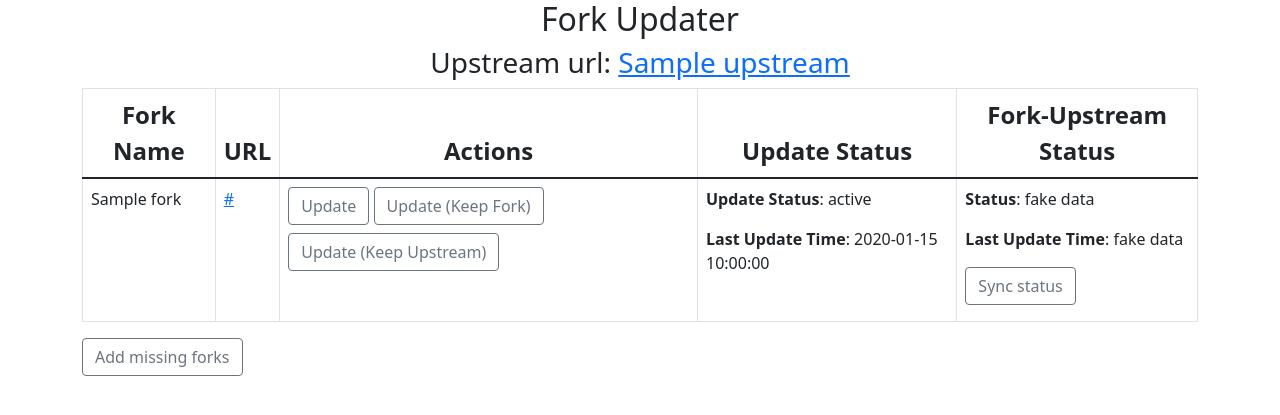
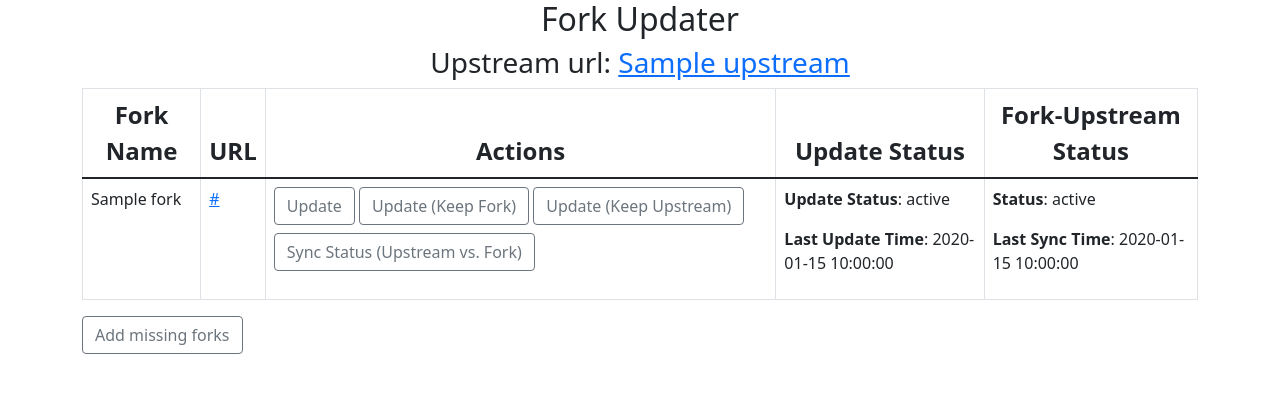
Before and after one commit to WhiteJaeger/fork-updater, a Flask app: template templates/home.html in a window 1280 px wide. Shown: the top 415 px of the page. Run offline with Flask 2, Linux system fonts and the light colour scheme; the template is opened without the code that fills it: most values are stand-ins (such as "Sample title", 1, 10 or a date in 2020).

Commit message:
sync and update statuses, sync action

```diff
--- a/app.py
+++ b/app.py
@@ -4,7 +4,7 @@ from subprocess import run, CompletedProcess
 
 from flask import Flask, render_template, request, json
 
-from constants import UPSTREAM_REPO_URL, CURRENT_DIR, PATH_TO_LOG_FILE, PATH_TO_ERROR_LOG_FILE
+from constants import UPSTREAM_REPO_URL, CURRENT_DIR, PATH_TO_LOG_FILE, PATH_TO_ERROR_LOG_FILE, GH_USER
 from db import get_forks_from_db, sync_forks_list_with_github, get_db
 from utils import generate_random_string, write_log
 
@@ -20,10 +20,10 @@ def home():
 @app.route('/update', methods=['POST'])
 def update_fork():
     data = json.loads(request.get_data().decode('utf-8'))
-    url = data.get('url')
+    fork_url = data.get('url')
     update_strategy = data.get('strategy')
     random_string = generate_random_string()
-    args = [random_string, url, UPSTREAM_REPO_URL, 'WhiteJaeger', update_strategy]
+    args = [random_string, fork_url, UPSTREAM_REPO_URL, GH_USER, update_strategy]
 
     rc: CompletedProcess = run([os.path.join(CURRENT_DIR, 'update.sh'), *args], capture_output=True)
 
@@ -36,15 +36,53 @@ def update_fork():
     result = {'returnCode': str(rc.returncode)}
 
     if rc.returncode == 0:
-        cur_time = datetime.datetime.now()
+        cur_time = datetime.datetime.now().ctime()
         db = get_db()
-        db.execute('UPDATE forks SET status = ?, lastUpdateTime = ? WHERE url = ?',
-                   ('updated', cur_time, url))
+        db.execute('UPDATE forks SET updateStatus = ?, lastUpdateTime = ? WHERE url = ?',
+                   ('Updated', cur_time, fork_url))
         db.commit()
         db.close()
-        result['status'] = 'updated'
+        result['updateStatus'] = 'Updated'
         result['lastUpdateTime'] = cur_time
 
+    return json.dumps(result)
+
+
+@app.route('/update-fork-status', methods=['POST'])
+def update_fork_status():
+    data = json.loads(request.get_data().decode('utf-8'))
+    fork_url = data.get('url')
+    random_string = generate_random_string()
+    args = [random_string, fork_url, UPSTREAM_REPO_URL, GH_USER]
+    rc: CompletedProcess = run([os.path.join(CURRENT_DIR, 'check_if_fork_has_conflict.sh'), *args], capture_output=True)
+
+    stdout = rc.stdout.decode('utf-8')
+    write_log(PATH_TO_LOG_FILE, stdout)
+
+    stderr = rc.stderr.decode('utf-8')
+    write_log(PATH_TO_ERROR_LOG_FILE, stderr)
+
+    # 0 - no conflict, 1 - conflict
+    result = {'returnCode': str(rc.returncode)}
+    if rc.returncode != 0 and rc.returncode != 1:
+        return 'UNKNOWN RETURN CODE!'
+
+    cur_time = datetime.datetime.now()
+    db = get_db()
+
+    if rc.returncode == 0:
+
+        db.execute('UPDATE forks SET syncStatus = ?, lastSyncTime = ? WHERE url = ?',
+                   ('No conflict', cur_time, fork_url))
+        result['syncStatus'] = 'No conflict'
+    elif rc.returncode == 1:
+        db.execute('UPDATE forks SET syncStatus = ?, lastSyncTime = ? WHERE url = ?',
+                   ('Conflict', cur_time, fork_url))
+        result['syncStatus'] = 'Conflict'
+
+    db.commit()
+    db.close()
+    result['lastSyncTime'] = cur_time
     return json.dumps(result)
 
 
--- a/constants.py
+++ b/constants.py
@@ -5,3 +5,4 @@ UPSTREAM_REPO_URL = r'https://github.com/student-org-mock/mock-2021'
 CURRENT_DIR = os.path.dirname(os.path.abspath(__file__))
 PATH_TO_LOG_FILE = os.path.join(CURRENT_DIR, 'log.txt')
 PATH_TO_ERROR_LOG_FILE = os.path.join(CURRENT_DIR, 'error_log.txt')
+GH_USER = 'WhiteJaeger'
--- a/schema.sql
+++ b/schema.sql
@@ -4,6 +4,8 @@ CREATE TABLE forks (
     id INTEGER PRIMARY KEY AUTOINCREMENT,
     name TEXT NOT NULL,
     url TEXT NOT NULL,
-    status TEXT NOT NULL,
-    lastUpdateTime timestamp
+    updateStatus TEXT NOT NULL,
+    syncStatus TEXT NOT NULL,
+    lastUpdateTime timestamp,
+    lastSyncTime timestamp
 );
--- a/static/css/main.css
+++ b/static/css/main.css
@@ -36,6 +36,20 @@ body.loading .modal {
                 no-repeat;
 }
 
+.fork-update-status.loading {
+    background: rgba( 255, 255, 255, .8 )
+                url('http://i.stack.imgur.com/FhHRx.gif')
+                50% 50%
+                no-repeat;
+}
+
+.fork-upstream-status.loading {
+    background: rgba( 255, 255, 255, .8 )
+                url('http://i.stack.imgur.com/FhHRx.gif')
+                50% 50%
+                no-repeat;
+}
+
 
 #fork-table {
     margin-top: 20px;
--- a/static/js/main.js
+++ b/static/js/main.js
@@ -5,6 +5,7 @@ function updateFork(event) {
     const strategy = event.data.strategy
 
     $(event.data.row).find('.fork-actions').addClass('loading');
+    $(event.data.row).find('.fork-update-status').addClass('loading');
     const actionButtons = $(event.data.row).find('.fork-actions').children('.btn');
     actionButtons.each(function () {
         $(this).prop('disabled', true);
@@ -20,10 +21,52 @@ function updateFork(event) {
         success: async function (data) {
             if (data['returnCode'] !== '0') {
                 alert(`Error! Code: ${data['returnCode']}`)
+                $(event.data.row).find('.fork-actions').removeClass('loading');
+                $(event.data.row).find('.fork-update-status').removeClass('loading');
             } else {
-                $(event.data.row).find('.update-status-value').text(data['status']);
+                $(event.data.row).find('.update-status-value').text(data['updateStatus']);
                 $(event.data.row).find('.update-status-time').text(data['lastUpdateTime']);
                 $(event.data.row).find('.fork-actions').removeClass('loading');
+                $(event.data.row).find('.fork-update-status').removeClass('loading');
+                actionButtons.each(function () {
+                    $(this).prop('disabled', false);
+                });
+                $(event.data.row).addClass('table-success');
+                await new Promise(r => setTimeout(r, 500));
+                $(event.data.row).removeClass('table-success');
+            }
+        }
+    });
+}
+
+function updateForkStatus(event) {
+
+    const url = $(event.data.row).attr('id')
+
+    $(event.data.row).find('.fork-upstream-status').addClass('loading');
+    $(event.data.row).find('.fork-actions').addClass('loading');
+    const actionButtons = $(event.data.row).find('.fork-actions').children('.btn');
+    actionButtons.each(function () {
+        $(this).prop('disabled', true);
+    });
+
+
+    $.ajax({
+        url: '/update-fork-status',
+        method: 'POST',
+        data: JSON.stringify({'url': url}),
+        mimeType: 'application/json',
+        processData: false,
+        success: async function (data) {
+            if (data['returnCode'] !== '0' && data['returnCode'] !== '1') {
+                alert(`Error! Code: ${data['returnCode']}`)
+                $(event.data.row).find('.fork-actions').removeClass('loading');
+                $(event.data.row).find('.fork-upstream-status').removeClass('loading');
+            } else {
+                $(event.data.row).find('.sync-status-value').text(data['syncStatus']);
+                $(event.data.row).find('.sync-status-time').text(data['lastSyncTime']);
+                $(event.data.row).find('.fork-actions').removeClass('loading');
+                $(event.data.row).find('.fork-upstream-status').removeClass('loading');
                 actionButtons.each(function () {
                     $(this).prop('disabled', false);
                 });
@@ -59,6 +102,7 @@ $(document).ready(function () {
     const forkRows = $('#fork-table').children('.fork-row');
     forkRows.each(function () {
         const row = this
+
         $(row).find('#update').each(function () {
             $(this).click({row: row, strategy: 'getNew'}, updateFork)
         })
@@ -70,6 +114,10 @@ $(document).ready(function () {
         $(row).find('#update-keep-upstream').each(function () {
             $(this).click({row: row, strategy: 'keepUpstream'}, updateFork)
         })
+
+        $(row).find('#sync-fork-upstream-status').each(function () {
+            $(this).click({row: row}, updateForkStatus)
+        })
     });
 
     $('#sync-forks').click(syncForksWithGithub);
--- a/templates/home.html
+++ b/templates/home.html
@@ -44,15 +44,16 @@
                                value="Update (Keep Fork)">
                         <input class="btn btn-outline-secondary mb-2" id="update-keep-upstream" type="submit"
                                value="Update (Keep Upstream)">
+                        <input class="btn btn-outline-secondary mb-2" id="sync-fork-upstream-status" type="submit"
+                               value="Sync Status (Upstream vs. Fork)">
                     </td>
                     <td class="fork-update-status">
-                        <p><b>Update Status</b>: <span class="update-status-value">{{ forkData['status'] }}</span></p>
-                        <p><b>Last Update Time</b>: <span class="update-status-time">{{ forkData['update_time'] }}</span></p>
+                        <p><b>Update Status</b>: <span class="update-status-value">{{ forkData['updateStatus'] }}</span></p>
+                        <p><b>Last Update Time</b>: <span class="update-status-time">{{ forkData['updateTime'] }}</span></p>
                     </td>
                     <td class="fork-upstream-status">
-                        <p><b>Status</b>: fake data</p>
-                        <p><b>Last Update Time</b>: fake data</p>
-                        <input class="btn btn-outline-secondary mb-2" id="sync-fork-upstream-status" type="submit" value="Sync status">
+                        <p><b>Status</b>: <span class="sync-status-value">{{ forkData['syncStatus'] }}</span></p>
+                        <p><b>Last Sync Time</b>: <span class="sync-status-time">{{ forkData['syncTime'] }}</span></p>
                     </td>
                 </tr>
             {% endfor %}
```
Also changed, not shown: db.py (+7 -15 lines), 2 other files.
